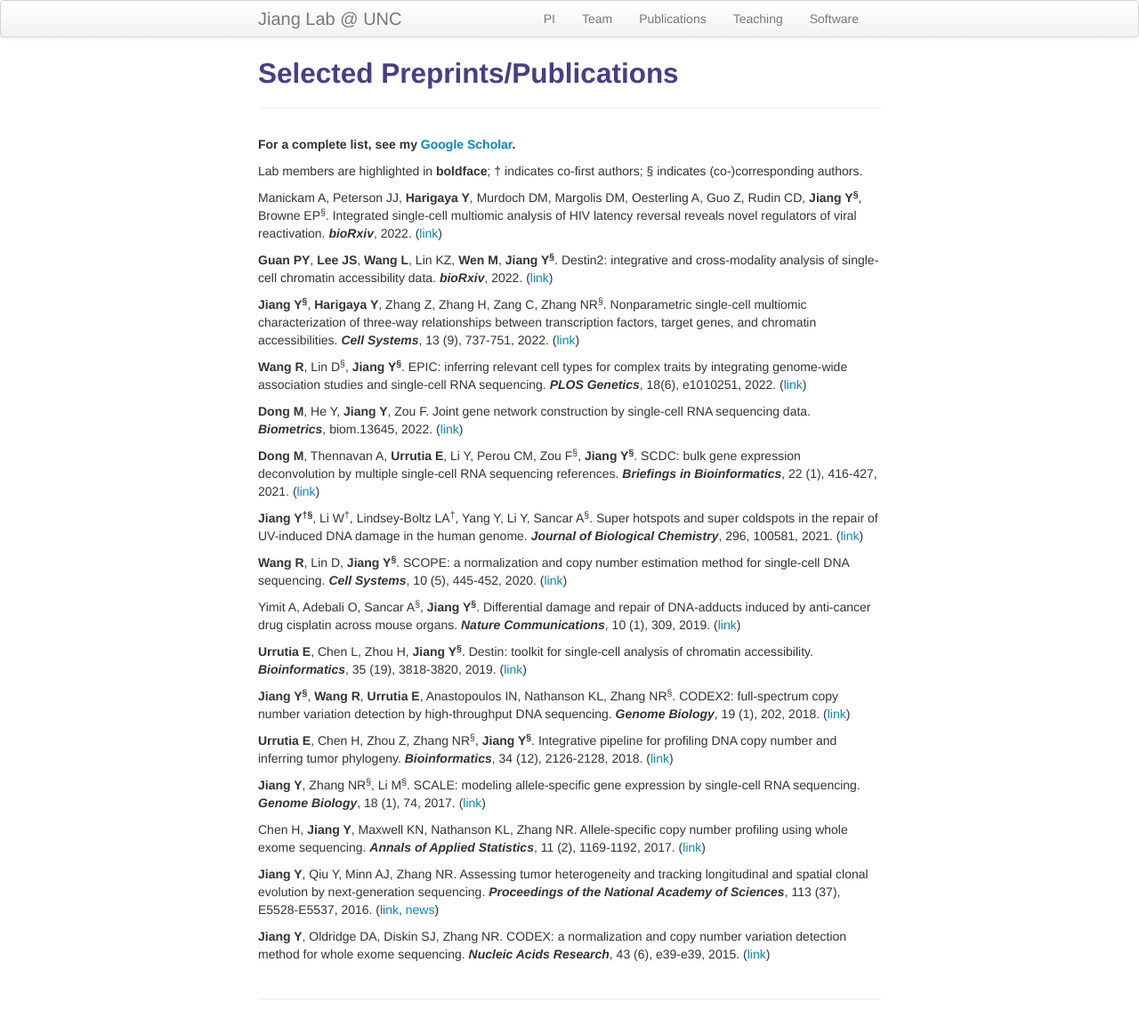
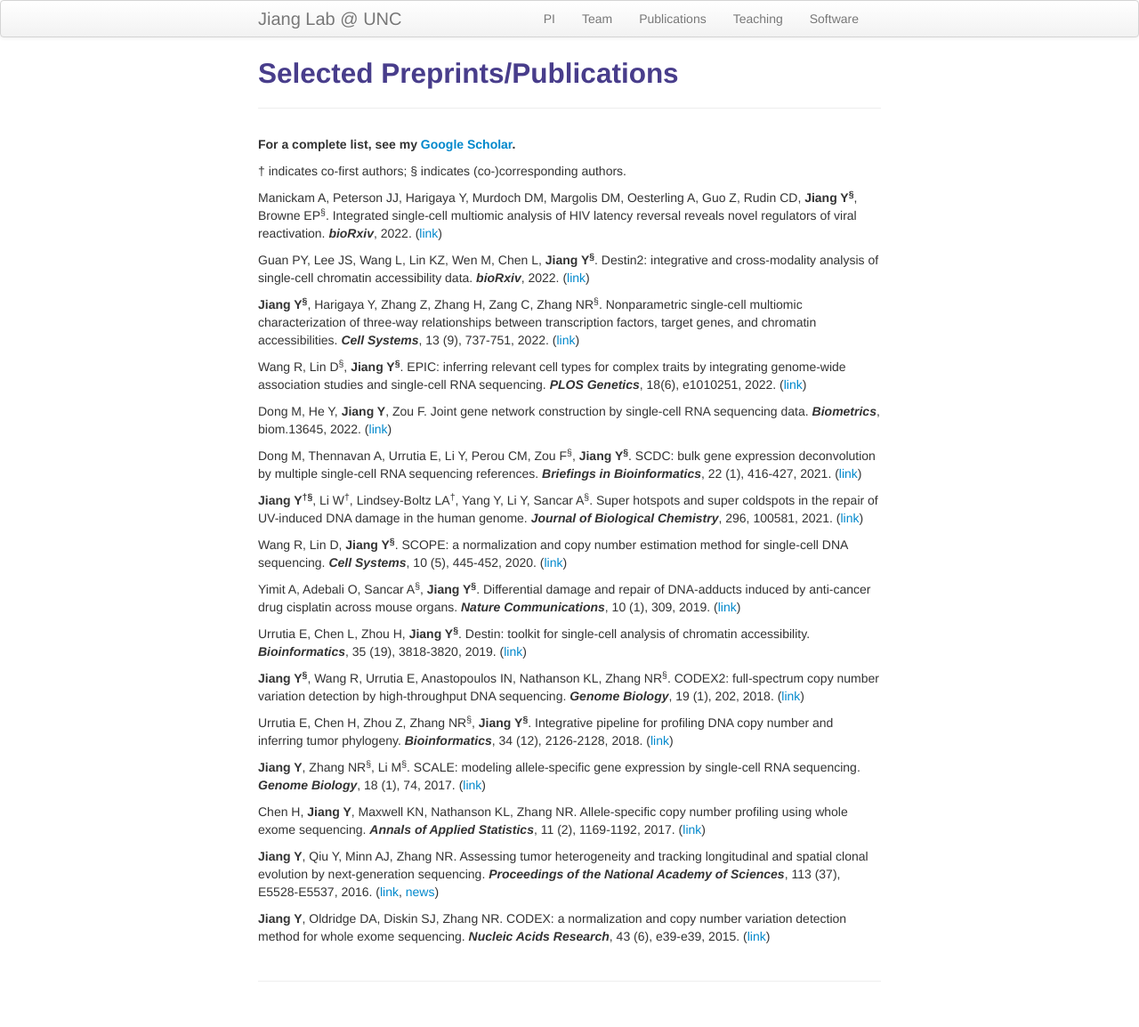
Before and after one commit to yuchaojiang/yuchaojiang.github.io, a Jekyll site: the page built from pages/pubs.md, in a window 1280 px wide. Shown: the whole page at 89% size. Built offline with Jekyll 4.4.1, drawn with Linux system fonts in a browser that asks for light colours.

Commit message:
Update pubs.md

```diff
--- a/pages/pubs.md
+++ b/pages/pubs.md
@@ -7,43 +7,43 @@ description: Yuchao Jiang's publications
 **For a complete list, see my [Google Scholar](https://scholar.google.com/citations?user=cVLhgc4AAAAJ&hl=en).**
 
 
-Lab members are highlighted in **boldface**; &dagger; indicates co-first authors; &sect; indicates (co-)corresponding authors.
+&dagger; indicates co-first authors; &sect; indicates (co-)corresponding authors.
 
 
-Manickam A, Peterson JJ, **Harigaya Y**, Murdoch DM, Margolis DM, Oesterling A, Guo Z, Rudin CD, **Jiang Y<sup>&sect;</sup>**, Browne EP<sup>&sect;</sup>. Integrated single-cell multiomic analysis of HIV latency reversal reveals novel regulators of viral reactivation. ***bioRxiv***, 2022. ([link](https://www.biorxiv.org/content/10.1101/2022.07.26.501558v1))
+Manickam A, Peterson JJ, Harigaya Y, Murdoch DM, Margolis DM, Oesterling A, Guo Z, Rudin CD, **Jiang Y<sup>&sect;</sup>**, Browne EP<sup>&sect;</sup>. Integrated single-cell multiomic analysis of HIV latency reversal reveals novel regulators of viral reactivation. ***bioRxiv***, 2022. ([link](https://www.biorxiv.org/content/10.1101/2022.07.26.501558v1))
 
 
-**Guan PY**, **Lee JS**, **Wang L**, Lin KZ, **Wen M**, **Jiang Y<sup>&sect;</sup>**. Destin2: integrative and cross-modality analysis of single-cell chromatin accessibility data. ***bioRxiv***, 2022. ([link](https://www.biorxiv.org/content/10.1101/2022.11.04.515202v1))
+Guan PY, Lee JS, Wang L, Lin KZ, Wen M, Chen L, **Jiang Y<sup>&sect;</sup>**. Destin2: integrative and cross-modality analysis of single-cell chromatin accessibility data. ***bioRxiv***, 2022. ([link](https://www.biorxiv.org/content/10.1101/2022.11.04.515202v1))
 
 
-**Jiang Y<sup>&sect;</sup>**, **Harigaya Y**, Zhang Z, Zhang H, Zang C, Zhang NR<sup>&sect;</sup>. Nonparametric single-cell multiomic characterization of three-way relationships between transcription factors, target genes, and chromatin accessibilities. ***Cell Systems***, 13 (9), 737-751, 2022. ([link](https://www.sciencedirect.com/science/article/abs/pii/S2405471222003489))
+**Jiang Y<sup>&sect;</sup>**, Harigaya Y, Zhang Z, Zhang H, Zang C, Zhang NR<sup>&sect;</sup>. Nonparametric single-cell multiomic characterization of three-way relationships between transcription factors, target genes, and chromatin accessibilities. ***Cell Systems***, 13 (9), 737-751, 2022. ([link](https://www.sciencedirect.com/science/article/abs/pii/S2405471222003489))
 
 
-**Wang R**, Lin D<sup>&sect;</sup>, **Jiang Y<sup>&sect;</sup>**. EPIC: inferring relevant cell types for complex traits by integrating genome-wide association studies and single-cell RNA sequencing. ***PLOS Genetics***, 18(6), e1010251, 2022. ([link](https://journals.plos.org/plosgenetics/article/authors?id=10.1371/journal.pgen.1010251))
+Wang R, Lin D<sup>&sect;</sup>, **Jiang Y<sup>&sect;</sup>**. EPIC: inferring relevant cell types for complex traits by integrating genome-wide association studies and single-cell RNA sequencing. ***PLOS Genetics***, 18(6), e1010251, 2022. ([link](https://journals.plos.org/plosgenetics/article/authors?id=10.1371/journal.pgen.1010251))
 
 
-**Dong M**, He Y, **Jiang Y**, Zou F. Joint gene network construction by single-cell RNA sequencing data. ***Biometrics***, biom.13645, 2022. ([link](https://onlinelibrary.wiley.com/doi/10.1111/biom.13645))
+Dong M, He Y, **Jiang Y**, Zou F. Joint gene network construction by single-cell RNA sequencing data. ***Biometrics***, biom.13645, 2022. ([link](https://onlinelibrary.wiley.com/doi/10.1111/biom.13645))
 
 
-**Dong M**, Thennavan A, **Urrutia E**, Li Y, Perou CM, Zou F<sup>&sect;</sup>, **Jiang Y<sup>&sect;</sup>**. SCDC: bulk gene expression deconvolution by multiple single-cell RNA sequencing references. ***Briefings in Bioinformatics***, 22 (1), 416-427, 2021. ([link](https://academic.oup.com/bib/advance-article/doi/10.1093/bib/bbz166/5699815))
+Dong M, Thennavan A, Urrutia E, Li Y, Perou CM, Zou F<sup>&sect;</sup>, **Jiang Y<sup>&sect;</sup>**. SCDC: bulk gene expression deconvolution by multiple single-cell RNA sequencing references. ***Briefings in Bioinformatics***, 22 (1), 416-427, 2021. ([link](https://academic.oup.com/bib/advance-article/doi/10.1093/bib/bbz166/5699815))
 
 
 **Jiang Y<sup>&dagger;</sup><sup>&sect;</sup>**, Li W<sup>&dagger;</sup>, Lindsey-Boltz LA<sup>&dagger;</sup>, Yang Y, Li Y, Sancar A<sup>&sect;</sup>. Super hotspots and super coldspots in the repair of UV-induced DNA damage in the human genome. ***Journal of Biological Chemistry***, 296, 100581, 2021. ([link](https://www.sciencedirect.com/science/article/pii/S0021925821003616?via%3Dihub))
 
 
-**Wang R**, Lin D, **Jiang Y<sup>&sect;</sup>**. SCOPE: a normalization and copy number estimation method for single-cell DNA sequencing. ***Cell Systems***, 10 (5), 445-452, 2020. ([link](https://doi.org/10.1016/j.cels.2020.03.005))
+Wang R, Lin D, **Jiang Y<sup>&sect;</sup>**. SCOPE: a normalization and copy number estimation method for single-cell DNA sequencing. ***Cell Systems***, 10 (5), 445-452, 2020. ([link](https://doi.org/10.1016/j.cels.2020.03.005))
 
 
 Yimit A, Adebali O, Sancar A<sup>&sect;</sup>, **Jiang Y<sup>&sect;</sup>**. Differential damage and repair of DNA-adducts induced by anti-cancer drug cisplatin across mouse organs. ***Nature Communications***, 10 (1), 309, 2019. ([link](https://www.nature.com/articles/s41467-019-08290-2))
 
 
-**Urrutia E**, Chen L, Zhou H, **Jiang Y<sup>&sect;</sup>**. Destin: toolkit for single-cell analysis of chromatin accessibility. ***Bioinformatics***, 35 (19), 3818-3820, 2019. ([link](https://academic.oup.com/bioinformatics/article/35/19/3818/5367832/))
+Urrutia E, Chen L, Zhou H, **Jiang Y<sup>&sect;</sup>**. Destin: toolkit for single-cell analysis of chromatin accessibility. ***Bioinformatics***, 35 (19), 3818-3820, 2019. ([link](https://academic.oup.com/bioinformatics/article/35/19/3818/5367832/))
 
 
-**Jiang Y<sup>&sect;</sup>**, **Wang R**, **Urrutia E**, Anastopoulos IN, Nathanson KL, Zhang NR<sup>&sect;</sup>. CODEX2: full-spectrum copy number variation detection by high-throughput DNA sequencing. ***Genome Biology***, 19 (1), 202, 2018. ([link](https://genomebiology.biomedcentral.com/articles/10.1186/s13059-018-1578-y))
+**Jiang Y<sup>&sect;</sup>**, Wang R, Urrutia E, Anastopoulos IN, Nathanson KL, Zhang NR<sup>&sect;</sup>. CODEX2: full-spectrum copy number variation detection by high-throughput DNA sequencing. ***Genome Biology***, 19 (1), 202, 2018. ([link](https://genomebiology.biomedcentral.com/articles/10.1186/s13059-018-1578-y))
 
 
-**Urrutia E**, Chen H, Zhou Z, Zhang NR<sup>&sect;</sup>, **Jiang Y<sup>&sect;</sup>**. Integrative pipeline for profiling DNA copy number and inferring tumor phylogeny. ***Bioinformatics***, 34 (12), 2126-2128, 2018. ([link](https://doi.org/10.1093/bioinformatics/bty057))
+Urrutia E, Chen H, Zhou Z, Zhang NR<sup>&sect;</sup>, **Jiang Y<sup>&sect;</sup>**. Integrative pipeline for profiling DNA copy number and inferring tumor phylogeny. ***Bioinformatics***, 34 (12), 2126-2128, 2018. ([link](https://doi.org/10.1093/bioinformatics/bty057))
 
 
 **Jiang Y**, Zhang NR<sup>&sect;</sup>, Li M<sup>&sect;</sup>. SCALE: modeling allele-specific gene expression by single-cell RNA sequencing. ***Genome Biology***, 18 (1), 74, 2017. ([link](https://genomebiology.biomedcentral.com/articles/10.1186/s13059-017-1200-8))
```
